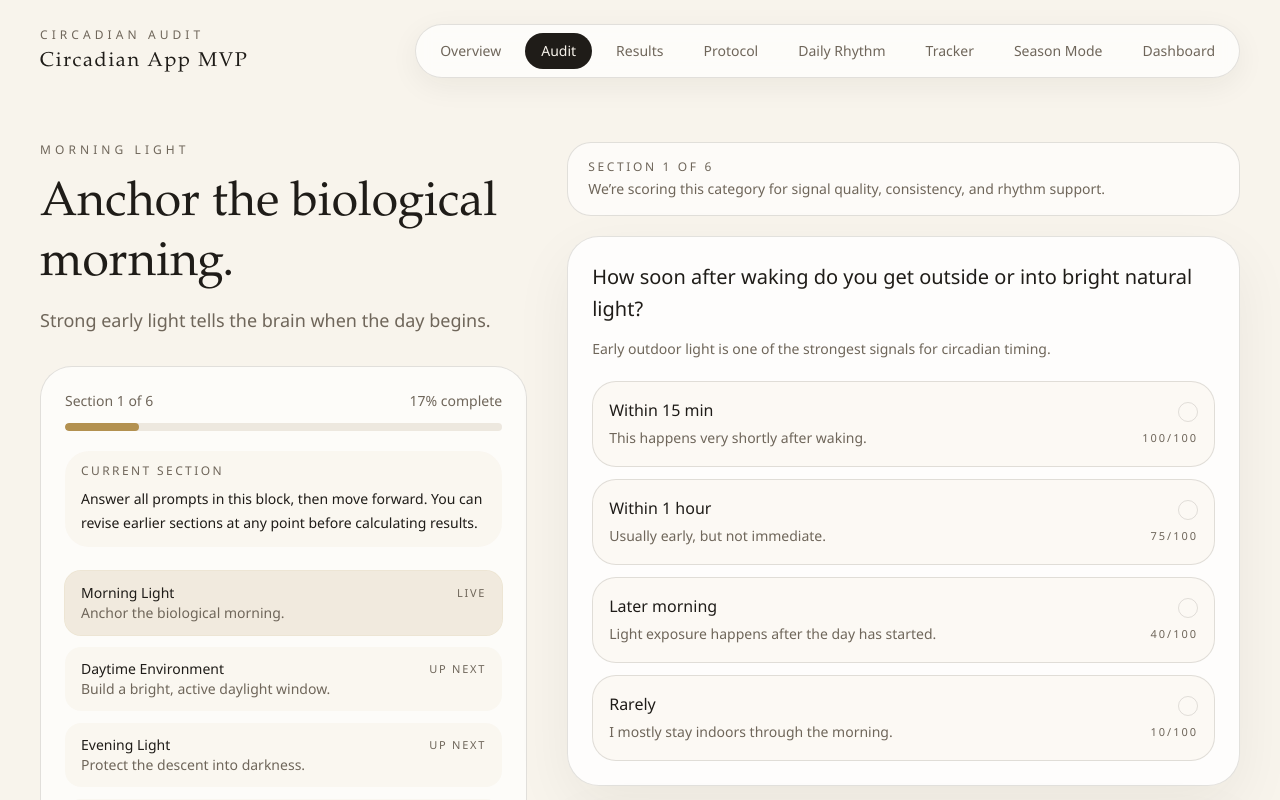
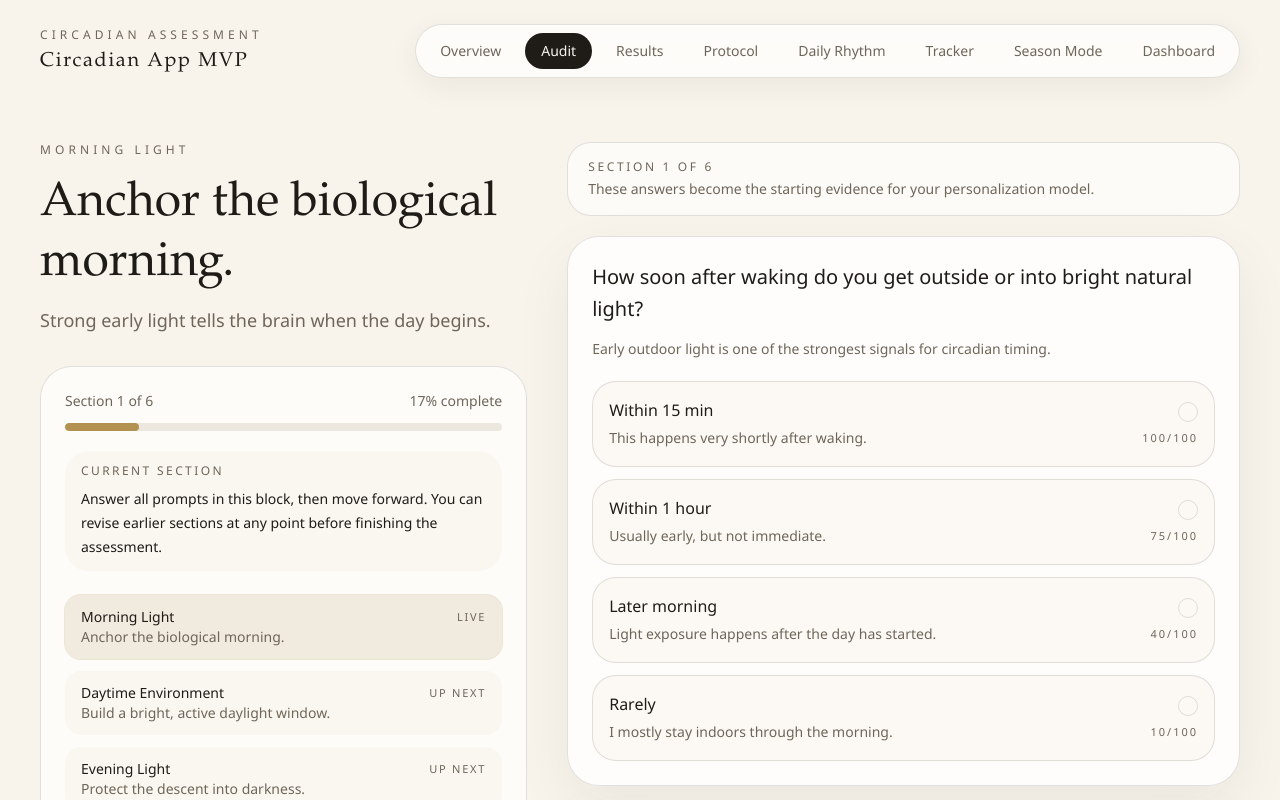
Before and after one commit to KingCodyT/foundational-flow-circadian-app-mvp, a Next.js app: page /audit in a window 1280 px wide. Shown: the top 800 px of the page. Built offline with nearby package versions, Linux system fonts and the light colour scheme.

Commit message:
Align assessment copy with personalization model

```diff
--- a/views/audit-page.tsx
+++ b/views/audit-page.tsx
@@ -44,13 +44,13 @@ export default function AuditPage() {
   if (!isHydrated) {
     return (
       <AppShell>
-        <div className="py-20 text-[var(--color-muted)]">Loading your audit...</div>
+        <div className="py-20 text-[var(--color-muted)]">Loading your assessment...</div>
       </AppShell>
     );
   }
 
   return (
-    <AppShell eyebrow="Circadian Audit">
+    <AppShell eyebrow="Circadian Assessment">
       <section className="grid gap-10 py-6 lg:grid-cols-[0.42fr_0.58fr] lg:py-10">
         <div className="space-y-8 lg:sticky lg:top-6 lg:self-start">
           <SectionHeading
@@ -65,7 +65,7 @@ export default function AuditPage() {
                 Current section
               </p>
               <p className="mt-2 text-sm leading-6 text-[var(--color-charcoal)]">
-                Answer all prompts in this block, then move forward. You can revise earlier sections at any point before calculating results.
+                Answer all prompts in this block, then move forward. You can revise earlier sections at any point before finishing the assessment.
               </p>
             </div>
             <div className="mt-6 space-y-3">
@@ -104,7 +104,7 @@ export default function AuditPage() {
                 Section {currentIndex + 1} of {categoryDefinitions.length}
               </p>
               <p className="mt-1 text-sm text-[var(--color-muted)]">
-                We’re scoring this category for signal quality, consistency, and rhythm support.
+                These answers become the starting evidence for your personalization model.
               </p>
             </div>
           </div>
```
